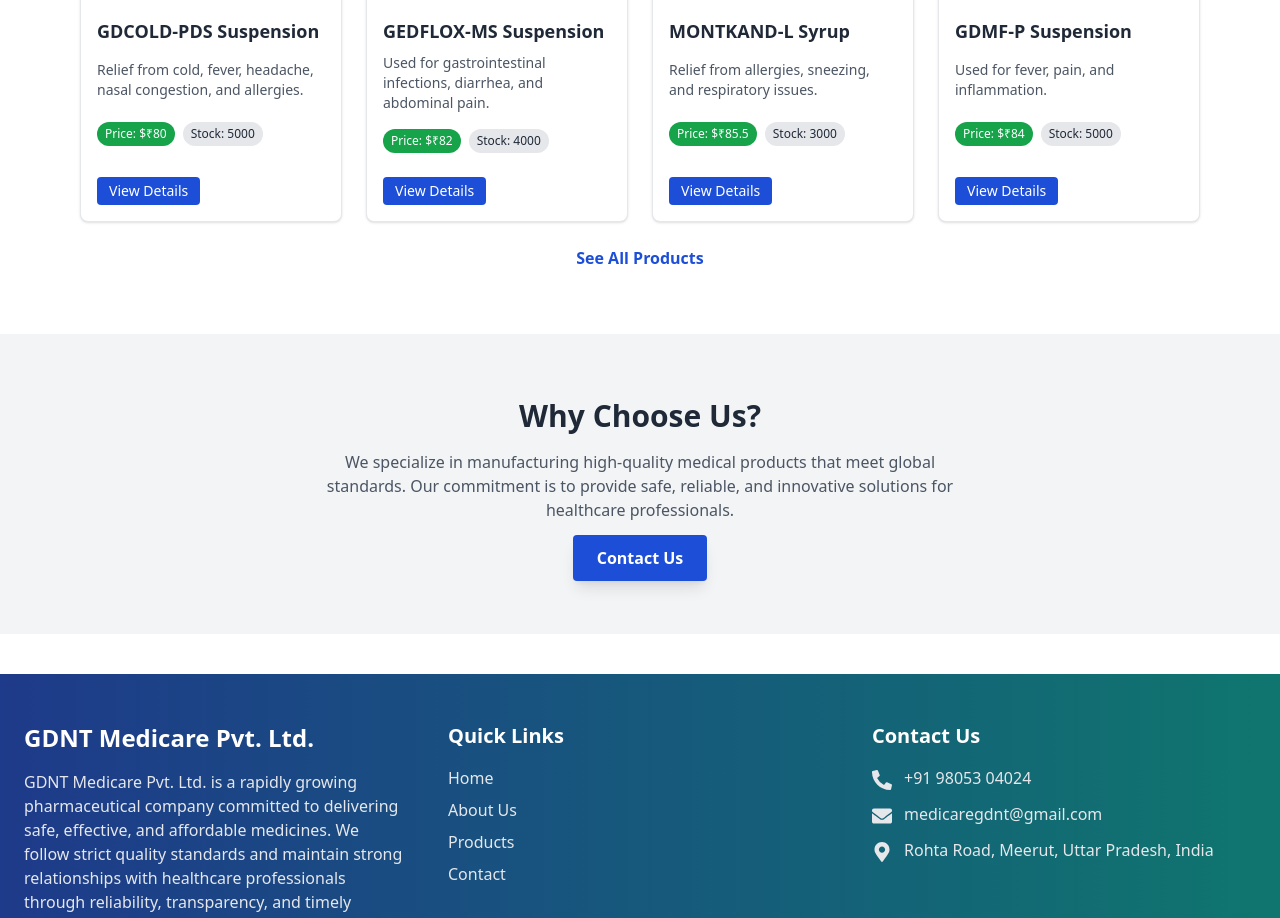
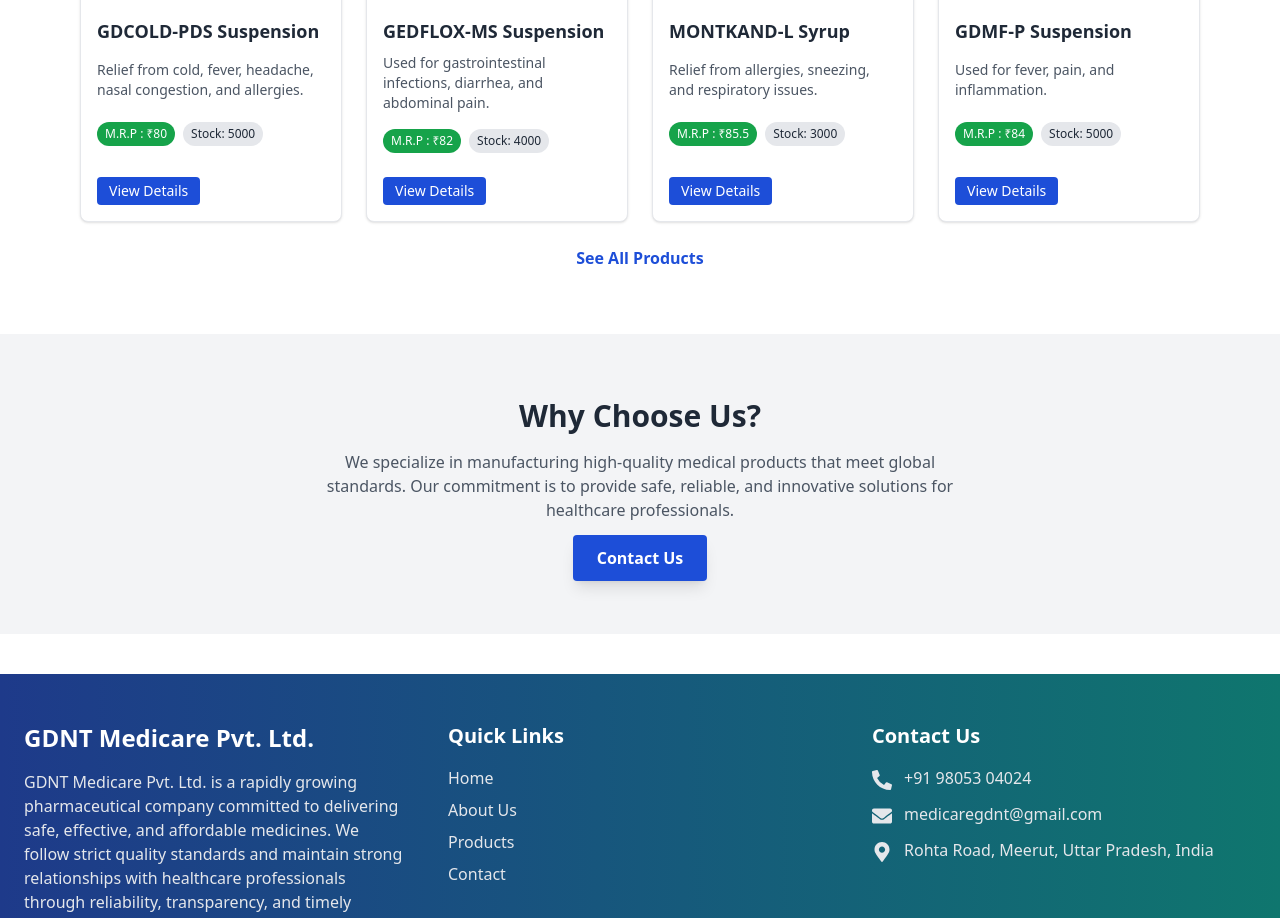
Before and after one commit to MukulMotla/GDNT-website, a React (Create React App) app: page / in a window 1280 px wide. Shown: the part 1260-2178 px from the top of the page. Built offline with nearby package versions, Linux system fonts and the light colour scheme.

Commit message:
price modified in mrp

```diff
--- a/src/components/HomeFeaturedProduct.jsx
+++ b/src/components/HomeFeaturedProduct.jsx
@@ -24,7 +24,7 @@
 
         <div className="flex flex-wrap gap-2 mt-2">
           <span className="px-2 py-1 bg-green-600 text-white rounded-full text-xs">
-            Price: ${product.price}
+            M.R.P : {product.price}
           </span>
           <span className="px-2 py-1 bg-gray-200 text-gray-800 rounded-full text-xs">
             Stock: {product.stock}
--- a/src/components/ProductCard.jsx
+++ b/src/components/ProductCard.jsx
@@ -31,7 +31,7 @@
 
         <div className="flex flex-wrap gap-2 mt-2">
           <span className="px-2 py-1 bg-green-600 text-white rounded-full text-xs">
-            Price: {product.price}
+            M.R.P : {product.price}
           </span>
           <span className="px-2 py-1 bg-gray-200 text-gray-800 rounded-full text-xs">
             Stock: {product.stock}
```
